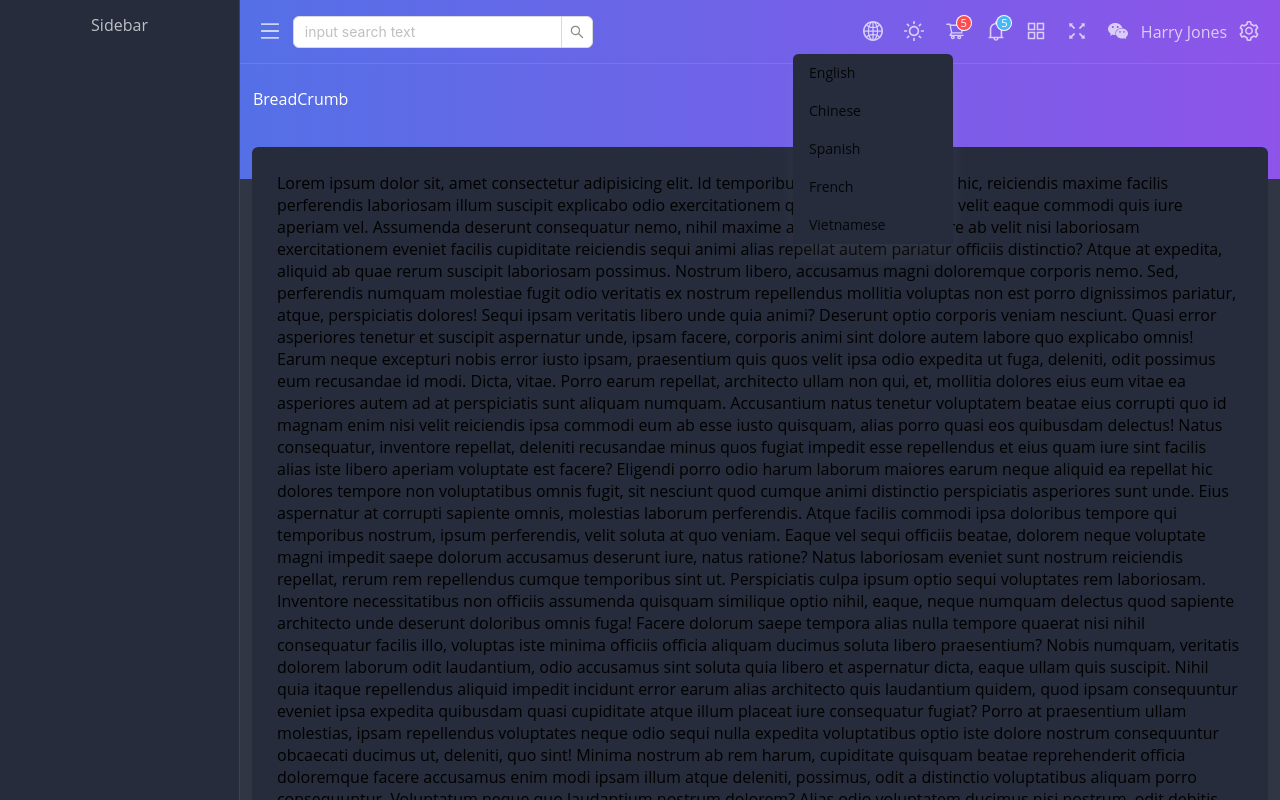
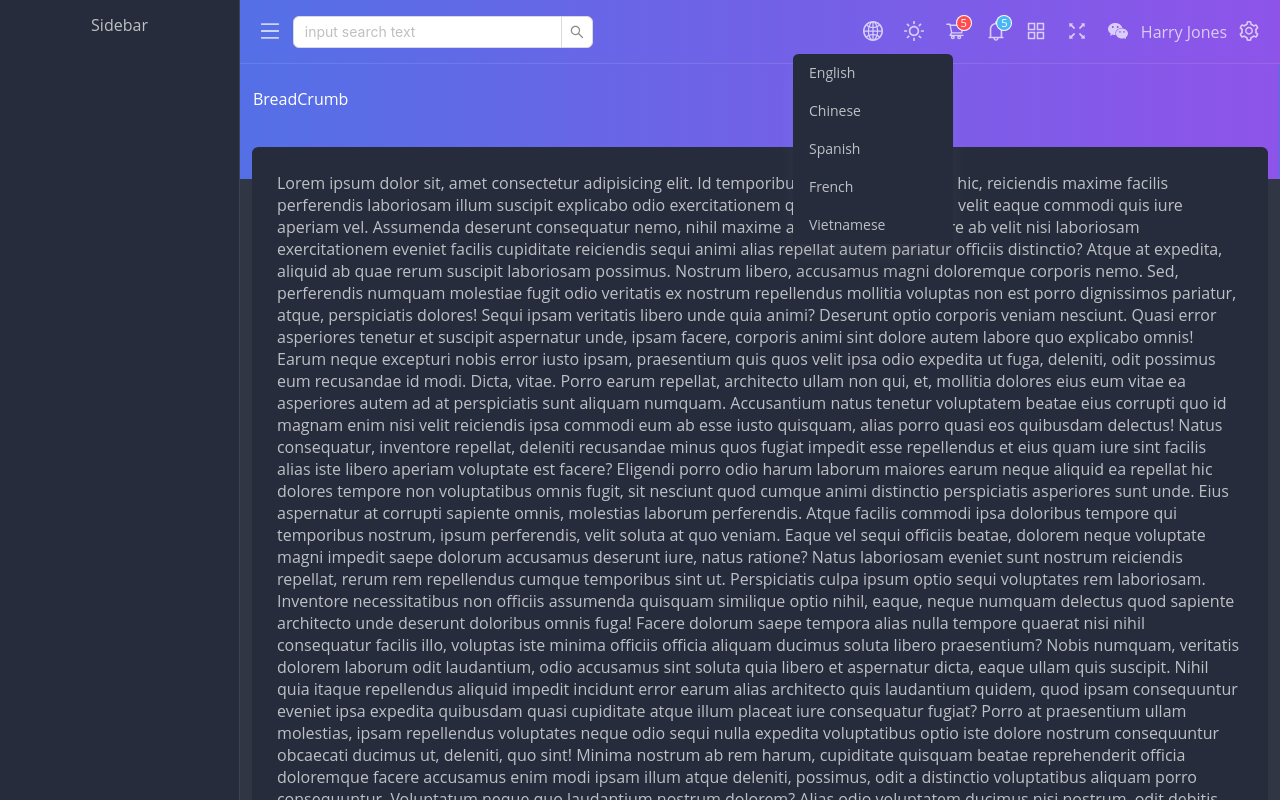
Before and after one commit to xizot/admin-dashboard, a React (Vite) app: page / in a window 1280 px wide. Both pictures are taken after a click on the element 873 px from the left and 31 px from the top of the page. Shown: the top 800 px of the page. Built offline with nearby package versions, Linux system fonts and the light colour scheme.

Commit message:
update color

```diff
--- a/src/components/CartItem/index.tsx
+++ b/src/components/CartItem/index.tsx
@@ -20,11 +20,11 @@ const CartItem = ({ image, title, price, originalPrice, quantity, onRemove }: Ca
         <img src={image} alt={title} />
       </div>
       <div className="cart-item__content">
-        <p className="cart-item__title">{title}</p>
-        <p className="cart-item__quantity">Quantity: {quantity}</p>
+        <p className="cart-item__title text-default">{title}</p>
+        <p className="cart-item__quantity text-default">Quantity: {quantity}</p>
         <div className="cart-item__price">
-          <p className="cart-item__price--current">${price}</p>
-          <p className="cart-item__price--original">${originalPrice}</p>
+          <p className="cart-item__price--current text-default">${price}</p>
+          <p className="cart-item__price--original text-default">${originalPrice}</p>
         </div>
       </div>
       <Button type="text" icon={<DeleteOutlined />} className="cart-item__remove" onClick={onRemove}></Button>
--- a/src/layouts/Header/HeaderLanguageContent/index.tsx
+++ b/src/layouts/Header/HeaderLanguageContent/index.tsx
@@ -34,7 +34,7 @@ const HeaderLanguageContent = ({ onClose }: HeaderLanguageContentProps) => {
       <ul>
         {languages.map((language) => (
           <li key={language.value}>
-            <span className="header-language-content__item" onClick={onClose}>
+            <span className="header-language-content__item text-default" onClick={onClose}>
               {language.label}
             </span>
           </li>
--- a/src/pages/Home/index.tsx
+++ b/src/pages/Home/index.tsx
@@ -4,7 +4,7 @@ const Home = () => {
   return (
     <div className="home-page">
       <div className="card home-page__content">
-        <p>
+        <p className="text-default">
           Lorem ipsum dolor sit, amet consectetur adipisicing elit. Id temporibus aliquid eos qui nam hic, reiciendis maxime facilis perferendis laboriosam
           illum suscipit explicabo odio exercitationem quasi, optio numquam velit eaque commodi quis iure aperiam vel. Assumenda deserunt consequatur nemo,
           nihil maxime aspernatur quaerat iure ab velit nisi laboriosam exercitationem eveniet facilis cupiditate reiciendis sequi animi alias repellat autem
```
